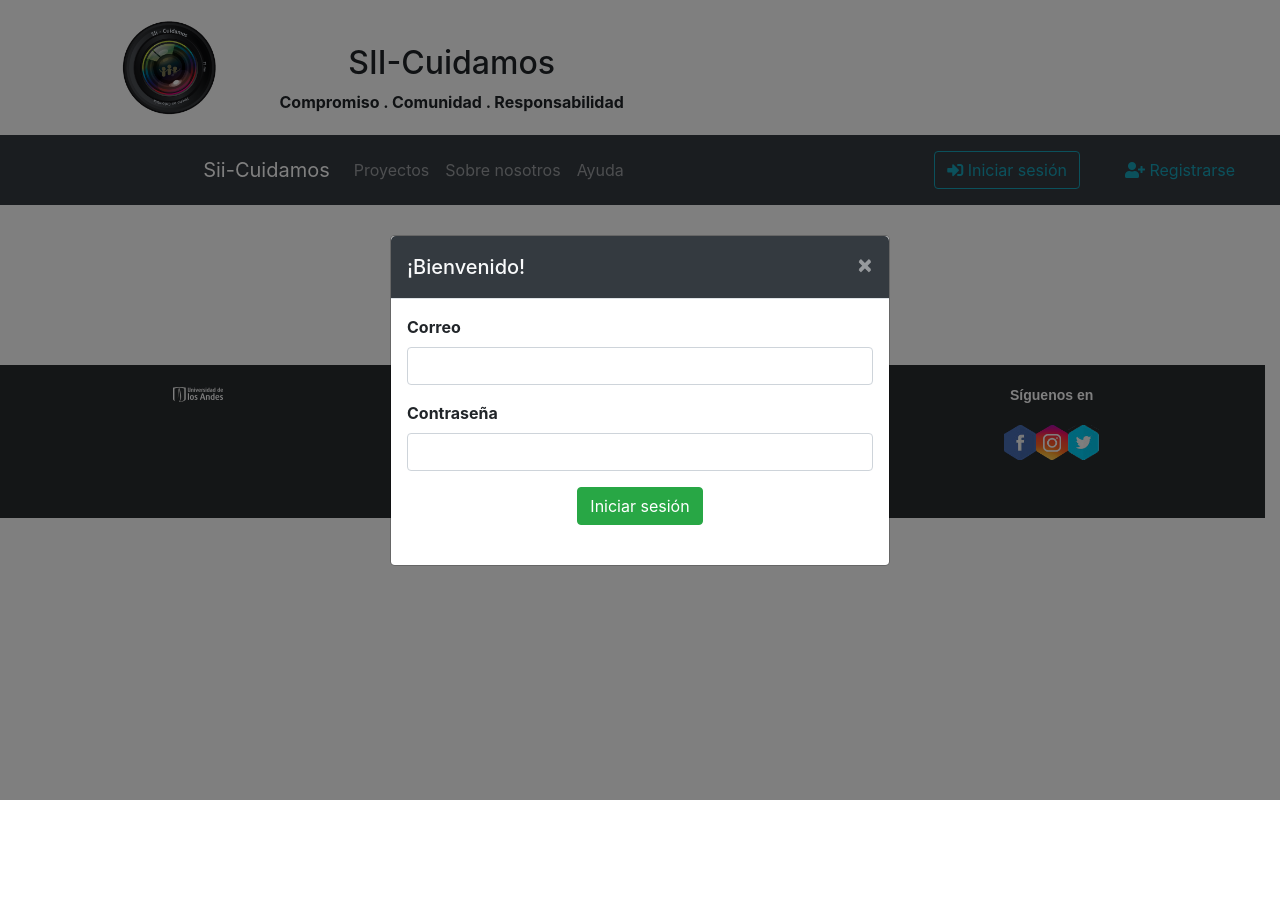
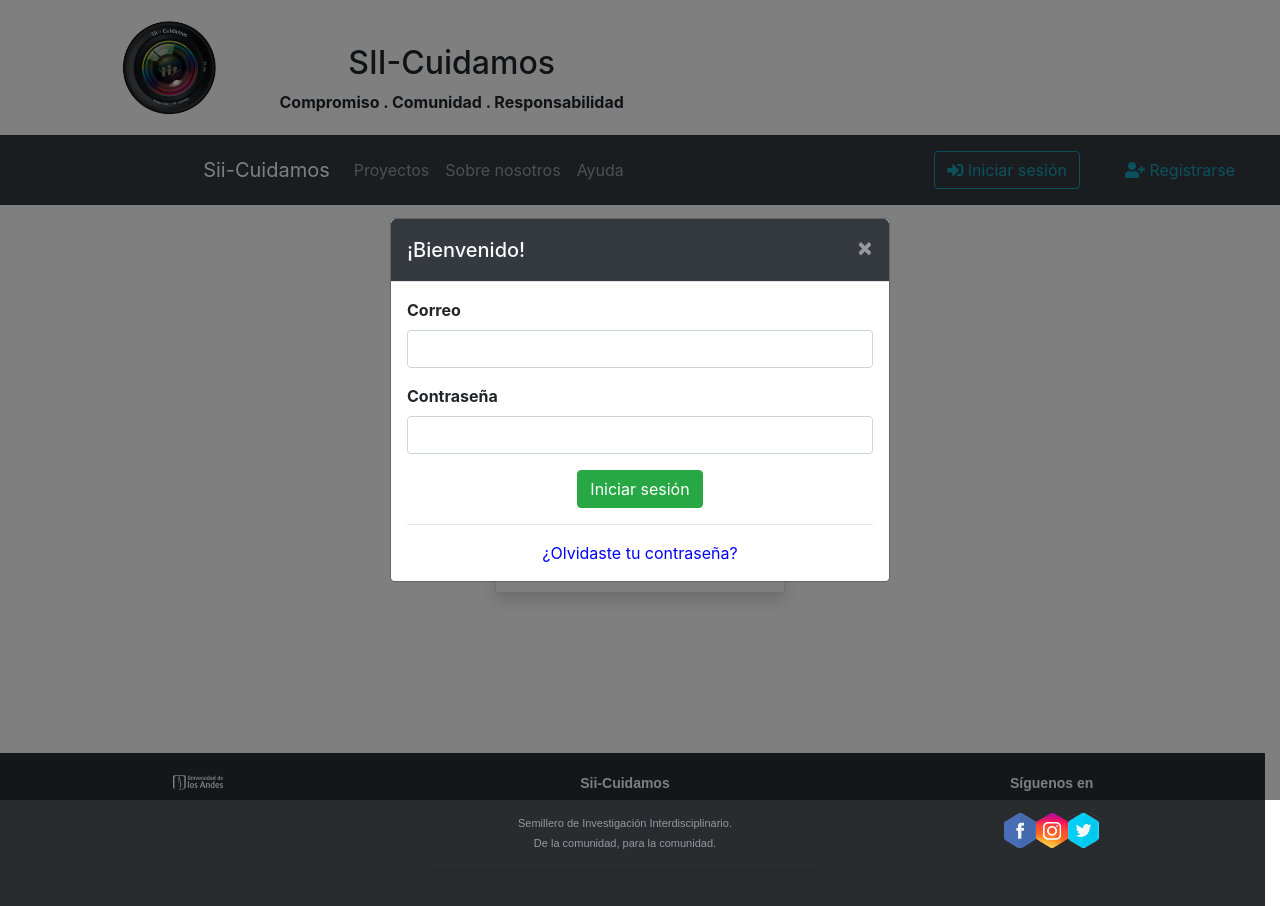
Before and after one commit to siicuidamos/sii-cuidamos, a React (Create React App) app in the folder client/: page /restablecerContrasena in a window 1280 px wide. Both pictures are taken after a click on the link "Iniciar sesión". Before the commit the page ends 800 px from the top, so only its background shows below. Built offline with nearby package versions, Linux system fonts and the light colour scheme.

Commit message:
Se implementa el restablecimiento de contraseña

```diff
--- a/client/src/App.jsx
+++ b/client/src/App.jsx
@@ -9,6 +9,7 @@ import Detalles from './components/Detalles.jsx';
 import LandingPage from './components/LandingPage.jsx';
 import AdministradorGuard from './guards/AdministradorGuard.jsx';
 import Dashboard from './components/administrador/Dashboard.jsx';
+import RestablecerContrasena from './components/autenticacion/RestablecerContrasena.jsx';
 
 class App extends Component {
   render() {
@@ -45,6 +46,10 @@ class App extends Component {
         <div className="container-fluid">
           <Route exact path="/" component={LandingPage} />
           <Switch>
+            <Route
+              path="/restablecerContrasena"
+              component={RestablecerContrasena}
+            />
             <Route exact path="/proyectos" component={OpcionesDeFiltros} />
             <Route path="/proyectos/:bpin" component={DetailProyecto} />
             <Route path="/ayuda" component={Ayuda} />
@@ -52,7 +57,7 @@ class App extends Component {
             <AdministradorGuard path="/dashboard" component={Dashboard} />
           </Switch>
         </div>
-        <div class="clear"></div>
+        <div class="clear" />
         <Footer />
       </div>
     );
--- a/client/src/components/NavBar.jsx
+++ b/client/src/components/NavBar.jsx
@@ -1,7 +1,7 @@
 import React, { Component } from 'react';
 import { Link } from 'react-router-dom';
-import Login from './Login';
-import Registro from './Registro';
+import Login from './autenticacion/Login';
+import Registro from './autenticacion/Registro';
 import datosUsuario from '../functions/datosUsuario.js';
 
 class Navbar extends Component {
--- a/client/src/components/Login.jsx
+++ b/client/src/components/autenticacion/Login.jsx
@@ -1,6 +1,7 @@
 import React, { Component } from 'react';
 import axios from 'axios';
-import datosUsuario from '../functions/datosUsuario.js';
+import datosUsuario from '../../functions/datosUsuario.js';
+import { withRouter } from 'react-router';
 
 class Login extends Component {
   constructor(props) {
@@ -90,6 +91,11 @@ class Login extends Component {
     this.setState({ clave: event.target.value });
   }
 
+  forgotPassword() {
+    document.getElementById('cerrarLoginModal').click();
+    this.props.history.push('/restablecerContrasena');
+  }
+
   render() {
     return (
       <div
@@ -161,7 +167,15 @@ class Login extends Component {
                     </button>
                   )}
                 </center>
-                <br />
+                <hr />
+                <div className="text-center trans-blue">
+                  <span
+                    className="fake-a"
+                    onClick={() => this.forgotPassword()}
+                  >
+                    ¿Olvidaste tu contraseña?
+                  </span>
+                </div>
               </form>
             </div>
           </div>
@@ -170,4 +184,4 @@ class Login extends Component {
     );
   }
 }
-export default Login;
+export default withRouter(Login);
--- a/client/src/components/Registro.jsx
+++ b/client/src/components/autenticacion/Registro.jsx
@@ -1,7 +1,7 @@
 import React, { Component } from 'react';
 import axios from 'axios';
-const departamentos = require('../json/Departamentos.json');
-const sectoresProfesionales = require('../json/SectoresProfesionales.json');
+const departamentos = require('../../json/Departamentos.json');
+const sectoresProfesionales = require('../../json/SectoresProfesionales.json');
 
 class Registro extends Component {
   constructor(props) {
--- /dev/null
+++ b/client/src/components/autenticacion/RestablecerContrasena.jsx
@@ -0,0 +1,243 @@
+import React, { Component, Fragment } from 'react';
+import { Link, withRouter } from 'react-router-dom';
+import axios from 'axios';
+
+class RestablecerContrasena extends Component {
+  constructor(props) {
+    super(props);
+
+    this.state = {
+      email: '',
+      newPassword: '',
+      verificationCode: '',
+      validUser: false,
+      loading: false
+    };
+
+    this.handleEmailChange = this.handleEmailChange.bind(this);
+    this.handleNewPasswordChange = this.handleNewPasswordChange.bind(this);
+    this.handleVerificationCodeChange = this.handleVerificationCodeChange.bind(
+      this
+    );
+
+    this.handleEmailVerificationSubmit = this.handleEmailVerificationSubmit.bind(
+      this
+    );
+    this.handleResetPasswordSubmit = this.handleResetPasswordSubmit.bind(this);
+  }
+
+  handleEmailChange(event) {
+    this.setState({
+      email: event.target.value
+    });
+  }
+
+  handleNewPasswordChange(event) {
+    this.setState({
+      newPassword: event.target.value
+    });
+  }
+
+  handleVerificationCodeChange(event) {
+    this.setState({
+      verificationCode: event.target.value
+    });
+  }
+
+  handleEmailVerificationSubmit(event) {
+    this.setState({
+      loading: true
+    });
+
+    axios
+      .post('/vpp/api/obtenerCodigo', {
+        email: this.state.email.toLowerCase()
+      })
+      .then(res => {
+        let success = res.data.exito;
+        if (success) {
+          alert(res.data.mensaje);
+          this.setState({
+            loading: false,
+            validUser: true
+          });
+        } else {
+          alert(res.data.mensaje);
+          this.setState({
+            loading: false
+          });
+        }
+      })
+      .catch(err => {
+        alert('Se presentó un error obteniendo el código');
+        this.setState({
+          loading: false
+        });
+      });
+
+    event.preventDefault();
+  }
+
+  handleResetPasswordSubmit(event) {
+    this.setState({
+      loading: true
+    });
+
+    axios
+      .post('/vpp/api/restablecerContrasena', {
+        email: this.state.email.toLowerCase(),
+        contrasena: this.state.newPassword,
+        codigo: this.state.verificationCode
+      })
+      .then(res => {
+        let success = res.data.exito;
+        if (success) {
+          alert(res.data.mensaje);
+          this.setState({
+            loading: false
+          });
+          document.getElementById('botonParaIniciarSesion').click();
+          this.props.history.push('/');
+        } else {
+          alert(res.data.mensaje);
+          this.setState({
+            loading: false
+          });
+        }
+      })
+      .catch(err => {
+        alert('Se presentó un error restableciendo la contraseña');
+        this.setState({
+          loading: false
+        });
+      });
+
+    event.preventDefault();
+  }
+
+  render() {
+    const spinner = <i className="fas fa-spin fa-spinner fa-2x" />;
+
+    return (
+      <div className="row">
+        <div className="col-12 mt-3 text-center">
+          <br />
+        </div>
+        <div className="col-12 text-center montserrat mb-2">
+          <h5>Restablecer contraseña</h5>
+        </div>
+        <div className="col-lg-3 col-10 mx-auto open-sans">
+          <div className="card shadow trans-blue-border">
+            <div className="card-body">
+              <p className="text-justify">
+                Una vez tu correo sea validado, debes ingresar a tu bandeja de
+                entrada y copiar el código de verificación que te enviamos.
+              </p>
+
+              {!this.state.validUser ? (
+                <Fragment>
+                  <form onSubmit={this.handleEmailVerificationSubmit}>
+                    <div className="form-group">
+                      <label
+                        className="col-form-label"
+                        htmlFor="resetTransformaccionesEmail"
+                      >
+                        <b>Dirección de correo</b>
+                      </label>
+                      <div className="input-group">
+                        <input
+                          id="resetTransformaccionesEmail"
+                          name="resetTransformaccionesEmail"
+                          type="email"
+                          className="form-control"
+                          value={this.state.email}
+                          onChange={this.handleEmailChange}
+                          disabled={this.state.loading}
+                          required
+                        />
+                      </div>
+                    </div>
+                    {!this.state.loading ? (
+                      <div className="text-center">
+                        <button
+                          className="btn btn-info mt-2 mb-2"
+                          type="submit"
+                        >
+                          <i className="fas fa-envelope" />
+                          &nbsp;Obtener código
+                        </button>
+                      </div>
+                    ) : (
+                      ''
+                    )}
+                  </form>
+                </Fragment>
+              ) : (
+                <form onSubmit={this.handleResetPasswordSubmit}>
+                  <div className="form-group">
+                    <label
+                      className="col-form-label"
+                      htmlFor="resetTransformaccionesVerificationCode"
+                    >
+                      <b>Código de verificación</b>
+                    </label>
+                    <div className="input-group">
+                      <input
+                        id="resetTransformaccionesVerificationCode"
+                        name="resetTransformaccionesVerificationCode"
+                        type="number"
+                        className="form-control"
+                        value={this.state.verificationCode}
+                        onChange={this.handleVerificationCodeChange}
+                        disabled={this.state.loading}
+                        required
+                      />
+                    </div>
+                  </div>
+                  <div className="form-group">
+                    <label
+                      className="col-form-label"
+                      htmlFor="resetTransformaccionesPassword"
+                    >
+                      <b>Nueva contraseña</b>
+                    </label>
+                    <div className="input-group">
+                      <input
+                        id="resetTransformaccionesPassword"
+                        name="resetTransformaccionesPassword"
+                        type="password"
+                        className="form-control"
+                        minLength="8"
+                        value={this.state.newPassword}
+                        onChange={this.handleNewPasswordChange}
+                        disabled={this.state.loading}
+                        required
+                      />
+                    </div>
+                  </div>
+                  {!this.state.loading ? (
+                    <div className="text-center">
+                      <button
+                        className="btn btn-success mt-2 mb-2"
+                        type="submit"
+                      >
+                        Cambiar contraseña
+                      </button>
+                    </div>
+                  ) : (
+                    ''
+                  )}
+                </form>
+              )}
+              <div className="text-center mt-2">
+                {this.state.loading ? spinner : ''}
+              </div>
+            </div>
+          </div>
+        </div>
+      </div>
+    );
+  }
+}
+
+export default withRouter(RestablecerContrasena);
--- a/client/src/index.css
+++ b/client/src/index.css
@@ -33,17 +33,17 @@ html {
     font-size: 12px;
 }
 
-.bannerText{
+.bannerText {
     text-align: center;
     vertical-align: middle;
 }
 
-.banner{
+.banner {
     padding: 20px;
 }
 
-.nolist{
-    list-style:none;
+.nolist {
+    list-style: none;
 }
 
 @media(min-width: 768px) {
@@ -136,7 +136,7 @@ html {
     height: 1px;
 }
 
-.footer-distributed{
+.footer-distributed {
     background-color: #292c2f;
     box-shadow: 0 1px 1px 0 rgba(0, 0, 0, 0.12);
     box-sizing: border-box;
@@ -148,16 +148,16 @@ html {
 
 }
 
-.footer-distributed .footer-company-about{
+.footer-distributed .footer-company-about {
     line-height: 20px;
-	color:  #92999f;
+    color: #92999f;
     font-size: 11px;
     font-weight: normal;
 }
 
-.footer-distributed .footer-company-about span{
+.footer-distributed .footer-company-about span {
     display: block;
-	color:  #ffffff;
+    color: #ffffff;
     font-size: 14px;
     font-weight: bold;
     margin-bottom: 20px;
@@ -166,13 +166,13 @@ html {
 
 @media (max-width: 880px) {
 
-	.footer-distributed{
+    .footer-distributed {
         font: bold 14px sans-serif;
     }
 
     .footer-distributed .footer-left,
     .footer-distributed .footer-center,
-	.footer-distributed .footer-right{
+    .footer-distributed .footer-right {
         display: block;
         width: 100%;
         margin-bottom: 40px;
@@ -183,25 +183,34 @@ html {
         margin-top: 50%;
     }
 
-	.footer-distributed .footer-center i{
+    .footer-distributed .footer-center i {
         margin-left: 0;
     }
 
 }
 
-.clear { clear: both; height: 160px; }
+.clear {
+    clear: both;
+    height: 160px;
+}
 
 footer {
-   position:fixed;
-   bottom:0;
+    position: fixed;
+    bottom: 0;
 }
-.marg{
+
+.marg {
     padding-left: 15%;
 }
 
-@media (max-height:800px){
-	footer { position: static; }
-	header { padding-top:40px; }
+@media (max-height:800px) {
+    footer {
+        position: static;
+    }
+
+    header {
+        padding-top: 40px;
+    }
 }
 
 .parent {
@@ -217,24 +226,24 @@ footer {
     background-size: cover;
 }
 
-  .logorreg{
+.logorreg {
     background-color: #292c2f;
     opacity: .50;
     overflow: hidden;
     height: 30%;
 }
 
-  .backBlack{
+.backBlack {
     background-color: #292c2f;
     opacity: .50;
 }
 
-  .logorreg-button{
+.logorreg-button {
     margin-top: 50px;
     align-content: left;
 }
 
-  .child{
+.child {
     vertical-align: middle;
     padding: 5%;
     margin-top: 10%;
@@ -285,3 +294,13 @@ footer {
     left: -16px;
     top: 0px;
 }
+
+.fake-a {
+    cursor: pointer;
+    color: blue;
+}
+
+.fake-a:hover {
+    text-decoration: none;
+    text-decoration: underline;
+}
```
Also changed, not shown: 1 other file (tests, documents, lock files or other folders). Lines whose indentation alone changed are shown as unchanged.
